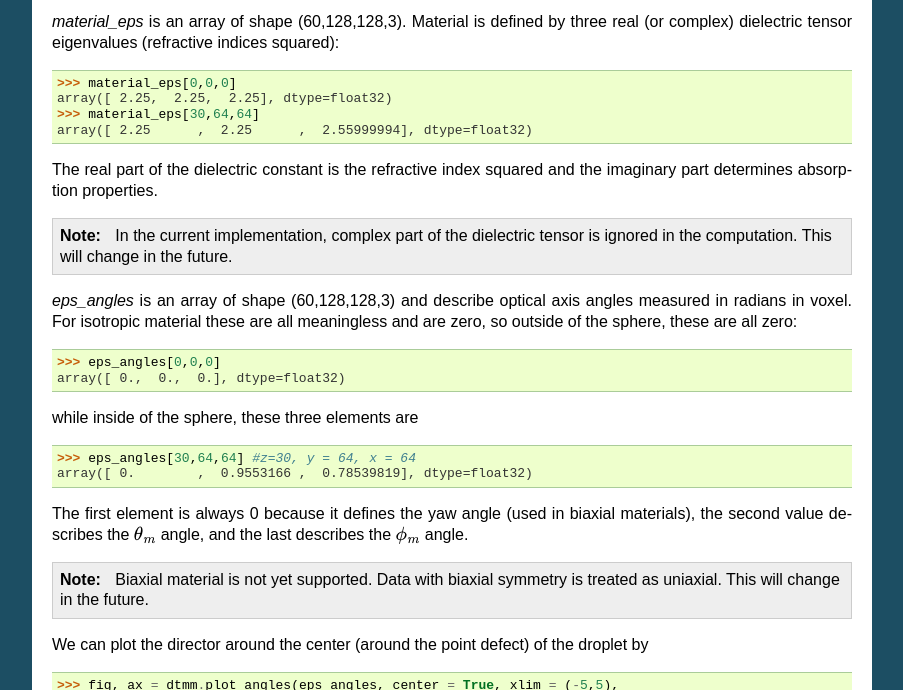
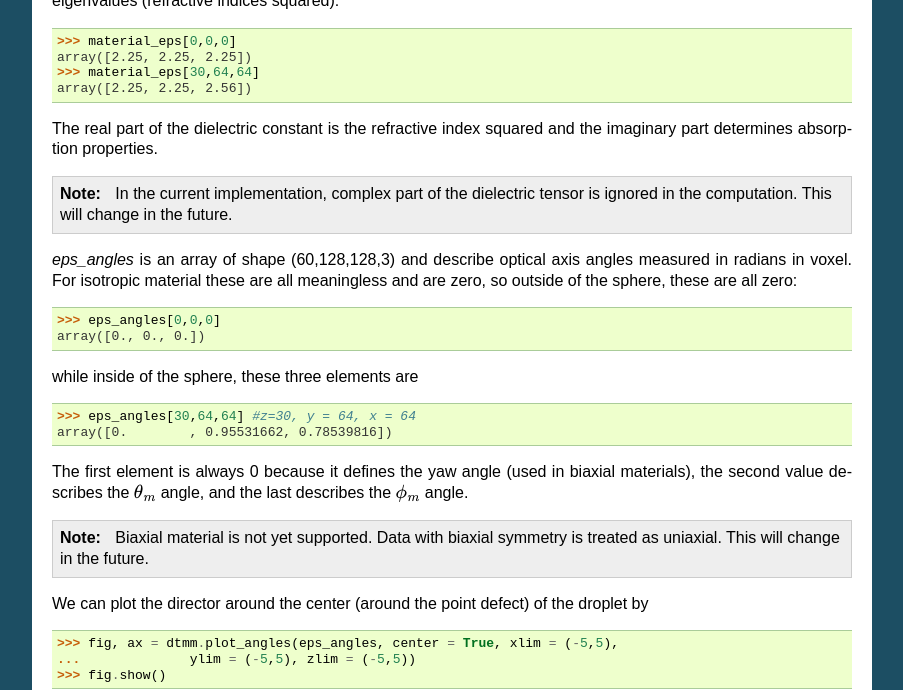
Before and after one commit to IJSComplexMatter/dtmm, a Sphinx documentation site: the page built from doc/datamodel.rst, in a window 1280 px wide and 900 px high, scrolled down 1377 px, cut to the strip 210-900 px from the top of the window. Shown: the whole strip, without its empty margins (198-1101 px from the left). Built offline with Sphinx 7.4.7, drawn with Linux system fonts in a browser that asks for light colours; formulas are drawn with MathJax 3; some of the changed text lies outside the part shown.

Commit message:
improve docs...

```diff
--- a/doc/datamodel.rst
+++ b/doc/datamodel.rst
@@ -19,8 +19,6 @@
 * Light enters the material at *z=0*  at the bottom of the sample and exits at the top of the sample.
 * The sample is defined by a sequence of layers - a *stack*. The first layer being the one at the bottom of the stack.
 * Internally, optical parameters are stored in memory as a C-contiguous array with axes (i,j,k,...) the axes are *z*, *y*, *x*, *parameter(s)*.
-* Optical parameters data is stored in single precision "float32" and "complex64".
-* Computation and the field data is in double precision "complex128".
 
 For uniaxial material, the orientation of the optical axis is defined with two angles. :math:`\theta_m` is an angle between the *z* axis and the optical axis  and :math:`\phi_m` is an angle between the projection of the optical axis vector on the *xy* plane and the *x* axis.
 
@@ -79,9 +77,9 @@
 .. doctest::
 
    >>> material_eps[0,0,0]
-   array([ 2.25,  2.25,  2.25], dtype=float32)
+   array([2.25, 2.25, 2.25])
    >>> material_eps[30,64,64]
-   array([ 2.25      ,  2.25      ,  2.55999994], dtype=float32)
+   array([2.25, 2.25, 2.56])
 
 The real part of the dielectric constant is the refractive index squared and the imaginary part determines absorption properties.
 
@@ -94,14 +92,14 @@
 .. doctest::
 
    >>> eps_angles[0,0,0]
-   array([ 0.,  0.,  0.], dtype=float32)
+   array([0., 0., 0.])
 
 while inside of the sphere, these three elements are
 
 .. doctest::
 
    >>> eps_angles[30,64,64] #z=30, y = 64, x = 64
-   array([ 0.        ,  0.9553166 ,  0.78539819], dtype=float32)
+   array([0.        , 0.95531662, 0.78539816])
 
 The first element is always 0 because it defines the yaw angle (used in biaxial materials), the second value describes the :math:`\theta_m` angle, and the last describes the :math:`\phi_m`  angle.
 
```
Also changed, not shown: doc/quickstart.rst (+8 -8 lines), doc/tutorial.rst (+4 -4 lines), 1 other file.
